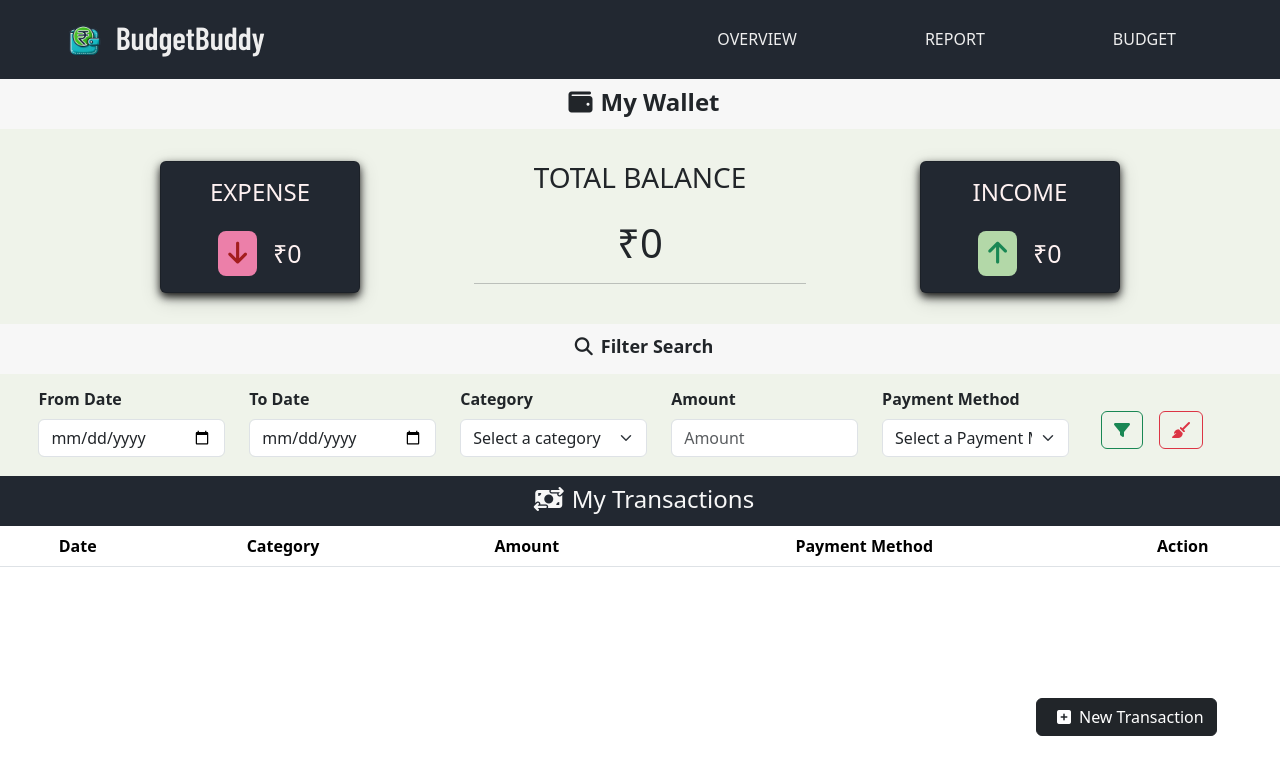
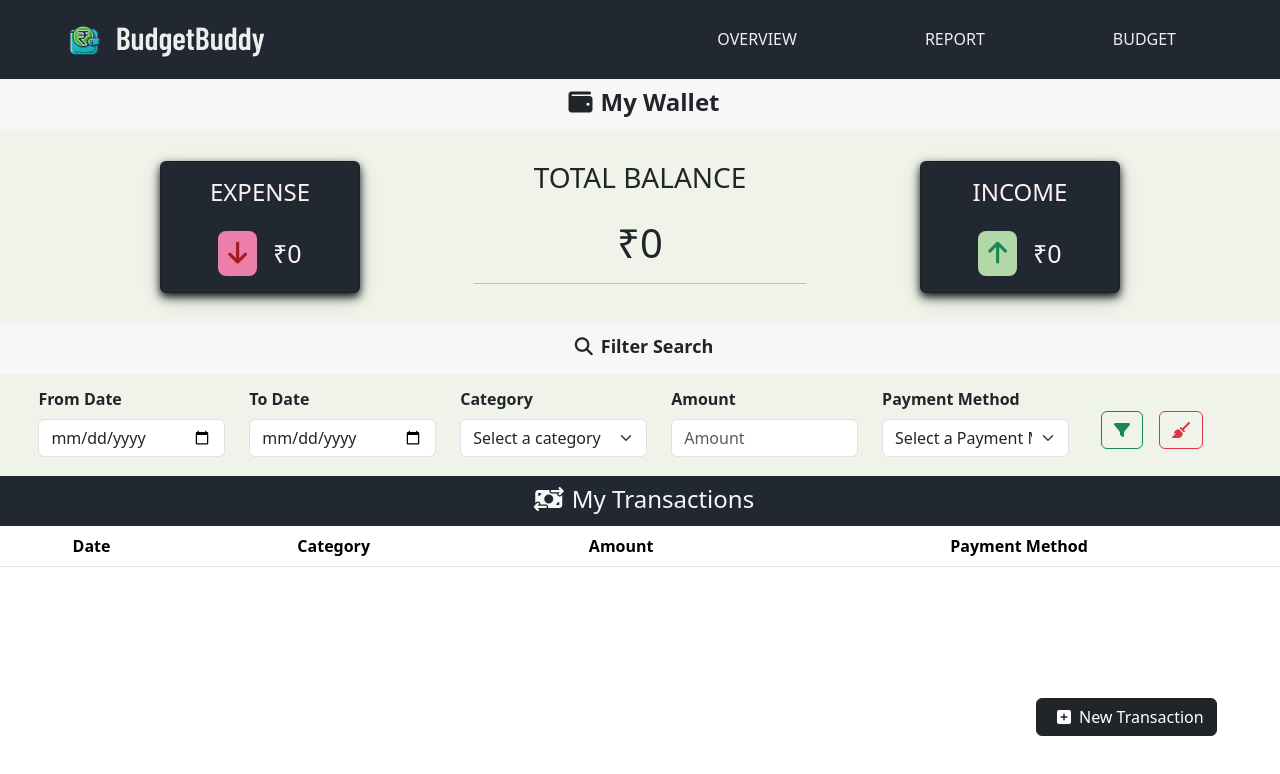
Before and after one commit to Swapnil2106/BudgetBuddy, an Angular app: page / in a window 1280 px wide. Shown: the top 774 px of the page. Built offline with nearby package versions, Linux system fonts and the light colour scheme; a web font is replaced by a local one.

Commit message:
update functionality not working on vercel

```diff
--- a/src/app/components/budget-component/budget-component.component.html
+++ b/src/app/components/budget-component/budget-component.component.html
@@ -20,7 +20,7 @@
           <strong class="col-md-2">Budget amount: <span>{{ budget.amount }}</span></strong>
           <strong class="col-md-3">Budget for: <span>{{ budget.category }}</span></strong>
           <span class=" badge bg-success">{{ (totalAmountSpentPerCategory(budget.category)  / budget.amount) * 100 | number: '1.0-0' }}%</span>
-          <button class="btn btn-warning btn-sm" data-bs-toggle="modal" data-bs-target="#staticBackdrop" (click)="updateBudget(budget)" >Update</button>
+          <!-- <button class="btn btn-warning btn-sm" data-bs-toggle="modal" data-bs-target="#staticBackdrop" (click)="updateBudget(budget)" >Update</button> -->
           <button class="btn btn-danger btn-sm" (click)="deleteBudget(budget)">Delete</button>
         </div>
         <div class="progress mt-2">
--- a/src/app/components/transaction-component/transaction-component.component.html
+++ b/src/app/components/transaction-component/transaction-component.component.html
@@ -55,7 +55,7 @@
         <th scope="col">Category</th>
         <th scope="col">Amount</th>
         <th scope="col">Payment Method</th>
-        <th scope="col">Action</th>
+        <!-- <th scope="col">Action</th> -->
       </tr>
     </thead>
     <tbody>
@@ -64,7 +64,7 @@
         <td>{{ transaction.category }}</td>
         <td [ngClass]="transaction.type === 'expense' ? 'text-danger' : 'text-success'"><strong>{{ transaction.amount }}</strong></td>
         <td>{{ transaction.paymentMethod }}</td>
-        <td>
+        <!-- <td>
           <button type="button" class="btn btn-sm btn-outline-warning mx-1" data-bs-toggle="modal"
            data-bs-target="#staticBackdrop" (click)="editTransaction(transaction)" title="Update">
             <i class="fa-solid fa-pen-to-square"></i>
@@ -72,7 +72,7 @@
           <button type="button" class="btn btn-sm btn-outline-danger mx-1" (click)="deleteTransaction(transaction)" title="Delete">
             <i class="fa-solid fa-trash"></i>
           </button>
-        </td>
+        </td> -->
       </tr>
     </tbody>
   </table>
```
